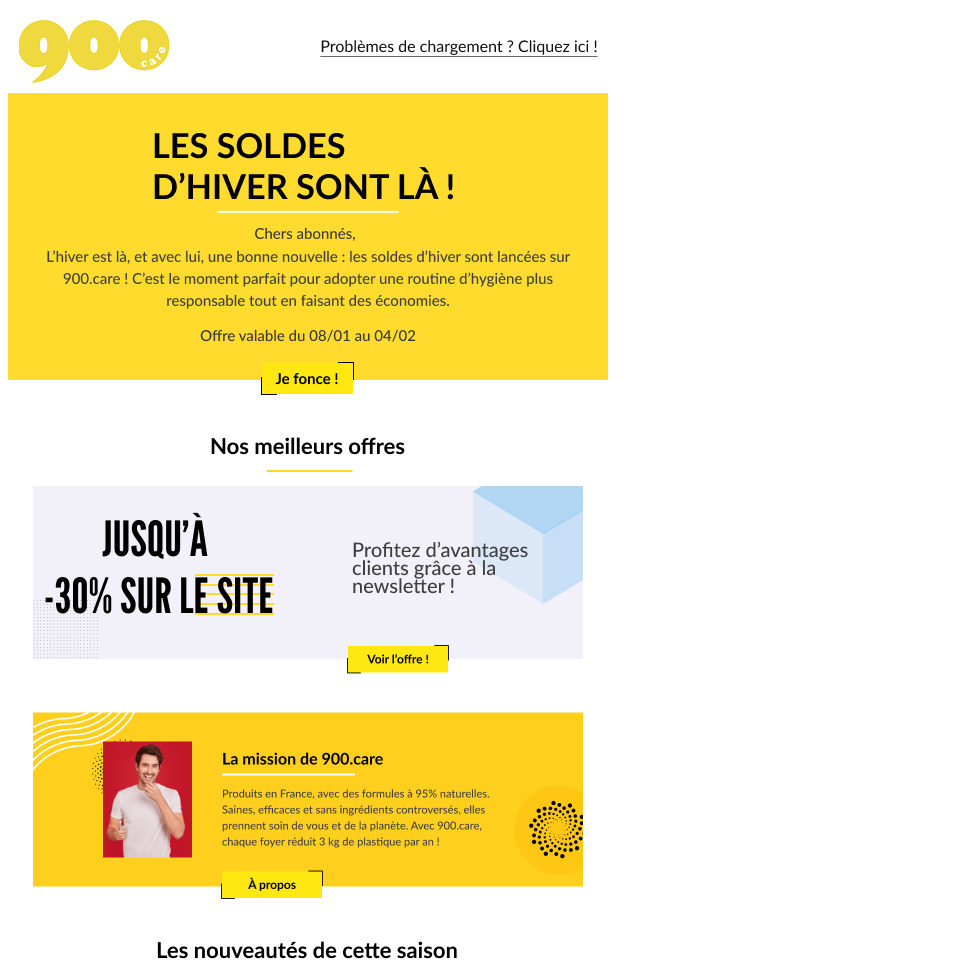
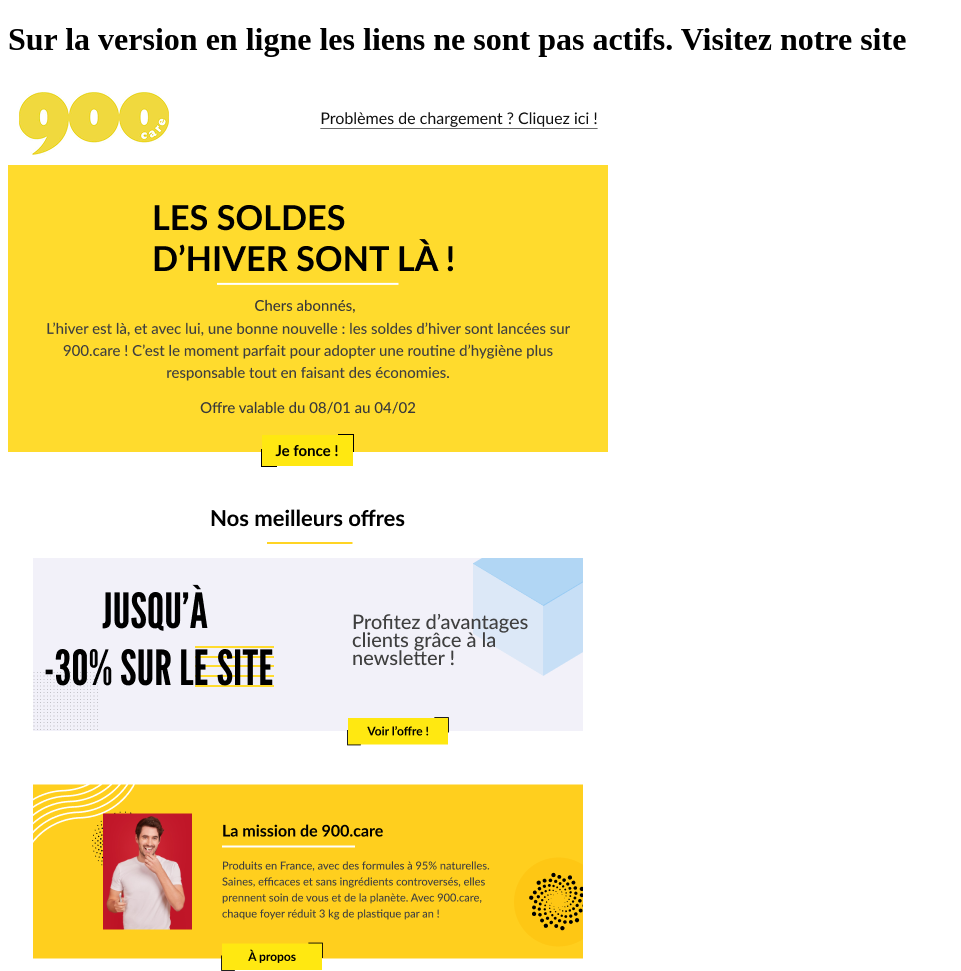
Before and after one commit to AymericMillot/newsletter_900.care, a plain HTML site: page index.html in a window 1280 px wide. Shown: the top 971 px of the page, without its empty margins (0-961 px from the left). Drawn offline with Linux system fonts and the light colour scheme.

Commit message:
Update index.html

```diff
--- a/index.html
+++ b/index.html
@@ -6,6 +6,7 @@
     <title>Document</title>
 </head>
 <body>
+    <h1>Sur la version en ligne les liens ne sont pas actifs. Visitez notre site</h1>
     <img src="monthly content on relevant topics 1.png" alt="newsletter">
 </body>
 </html>
```
